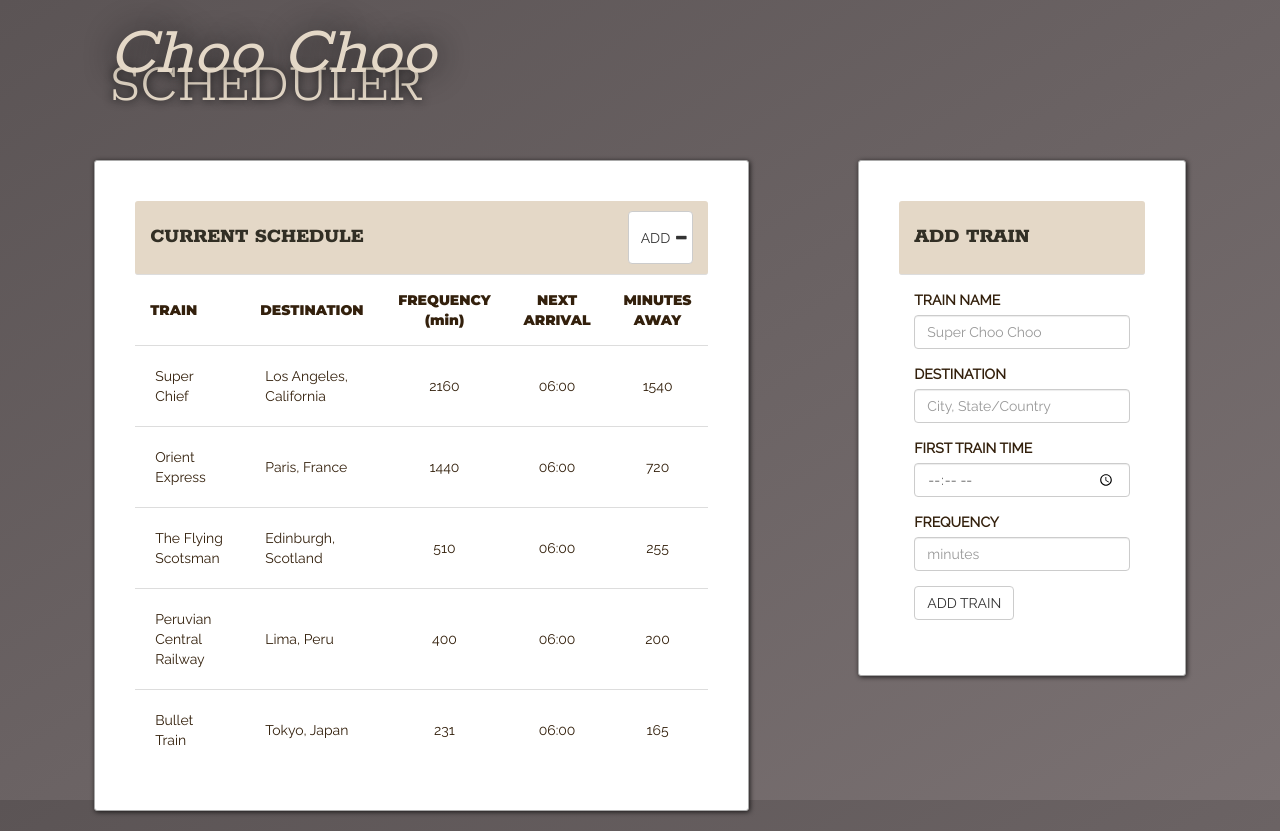
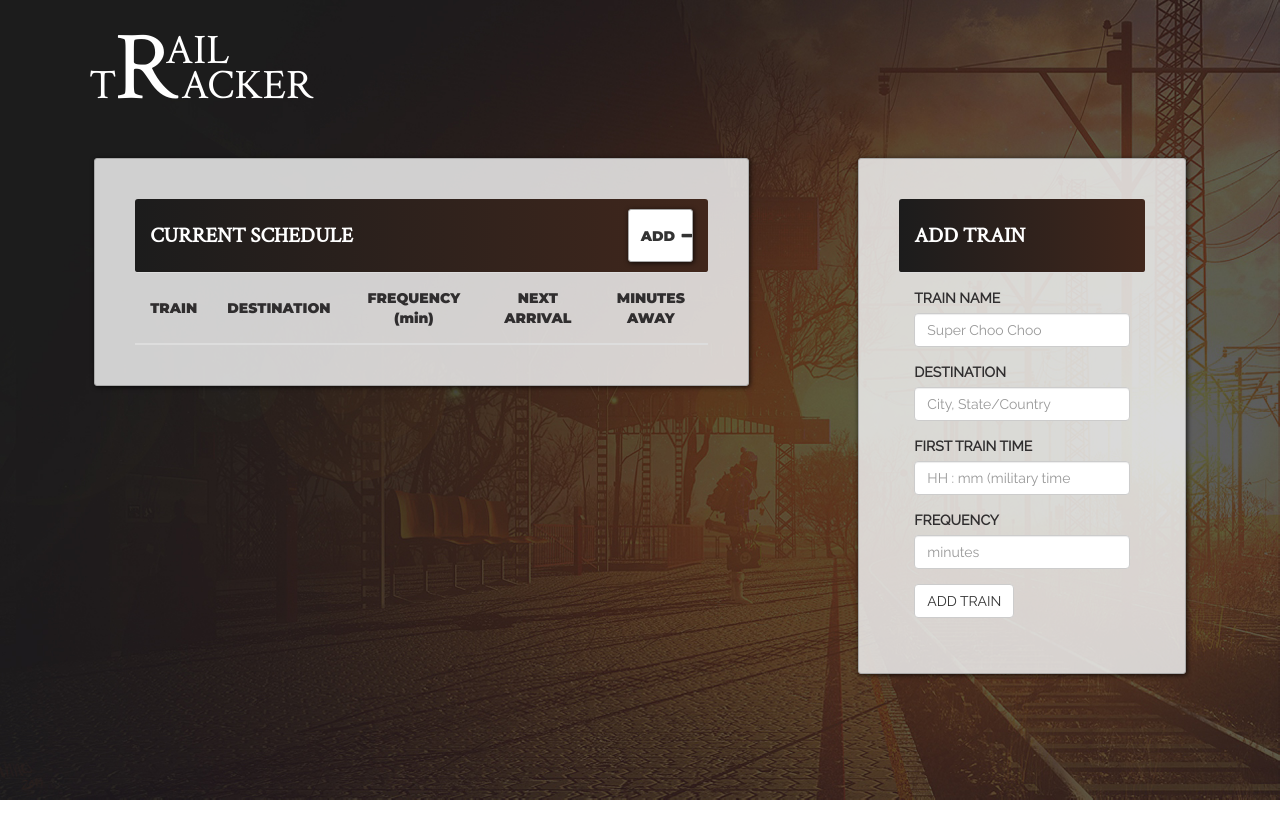
Before and after one commit to mrivera0709/week-7-assignment, a plain HTML site: page index.html in a window 1280 px wide. Both pictures are taken after a click on the button "ADD". After the commit the page ends 800 px from the top, so only its background shows below. Drawn offline with nearby package versions, Linux system fonts and the light colour scheme; no server answers.

Commit message:
due date update

```diff
--- a/assets/css/styles.css
+++ b/assets/css/styles.css
@@ -1,9 +1,11 @@
 body
 	{
 	font-family: 'Raleway', sans-serif;
-	color:#33200C;
-	background: linear-gradient(to bottom right, #5B5455, #7A7172);
+	color:#302E2F;
+	background-image:url(../../wp-1.jpg);
 	background-attachment: fixed;
+	background-size:cover;
+	background-position: right bottom;
 	}
 
 #add, #schedule, .empty
@@ -15,37 +17,41 @@ body
 #head
 	{
 	padding:20px 0;
-	padding-left:15px;
-	margin-bottom:30px;
+	padding-left:20px;
+	margin-bottom:20px;
 	}
 
 h1
 	{
 	display:inline;
-	font-size:5em;
-	color:#E4D8C7;
-	font-family: 'Rokkitt', serif;
+	font-size:3em;
+	color:white;
+	font-family: 'Crimson Text', serif;
 	line-height:100%;
-
 	}
 
-#choo
+#R
 	{
-	text-shadow: 0 0px 30px rgba(20, 20, 20, 1);
-	color:#E4D8C7;
-	z-index:0;
-	font-style:italic;
+	font-size:7em;
+	letter-spacing:-17px;
 	}
 
-#scheduler
+#ail
 	{
-	font-weight:lighter;
-	line-height:0%;
-	font-size:4em;
-	position:relative;
-	top:-5px;
-	z-index:-1;
-	text-shadow: 0 0px 10px rgba(20, 20, 20, 1);
+	position: relative;
+	top:-35px;
+	}
+
+#t
+	{
+	position: relative;
+	left:-150px;
+	}
+
+#acker
+	{
+	position: relative;
+	left:-95px;
 	}
 
 #show, #hide
@@ -53,8 +59,10 @@ h1
 	width:100%;
 	height:53px;
 	float:left;
-
-
+	font-family: 'Montserrat', sans-serif;
+	box-shadow: 1px 1px 5px rgba(0, 0, 0, 0.75);
+	border-radius:3px;
+	border:1px solid DarkGray;
 	}
 
 .scheduleHeader
@@ -64,14 +72,12 @@ h1
 
 h3
 	{
-	font-family: 'Rokkitt', serif;
+	font-family: 'Crimson Text', serif;
 	font-weight:bolder;
 	font-size:1.5em !important;
-	color:#322F25 !important;
+	color:white !important;
 	padding:15px 0;
-
 	vertical-align:middle !important;
-
 	}
 
 th
@@ -94,7 +100,6 @@ td
 	{
 	height:50px;
 	vertical-align:middle;
-
 	}
 
 .center
@@ -104,10 +109,8 @@ td
 
 .panel-heading
 	{
-	background-color: #E4D8C7 !important;
+	background: linear-gradient(to right, #1c1c1c, #41271c) !important;
 	border-radius:3px;
-
-
 	}
 
 .panel
@@ -116,5 +119,6 @@ td
 	padding:40px;
 	box-shadow: 1px 1px 5px rgba(0, 0, 0, 0.75);
 	border-radius:3px;
+	background-color:rgba(240, 240, 240, 0.85);
 	border:1px solid DarkGray;
 	}
--- a/assets/javascript/app.js
+++ b/assets/javascript/app.js
@@ -1,5 +1,6 @@
-
-	// Initialize Firebase
+//==============================================================
+//// FIREBASE //////////////////////////////////////////////
+//==============================================================
   var config =
   	{
     apiKey: "AIzaSyAO49cVwfh3VgN-HuK51JPqemid10xtous",
@@ -14,27 +15,24 @@
 
 	// 1. Link to Firebase
 	var trainData = firebase.database();
+	console.log("Firebase Data : ")
+	console.log(trainData)
+	console.log("============================================")
 
-	console.log(trainData);
+//==============================================================
+//// ADDING TRAIN //////////////////////////////////////////////
+//==============================================================
+	$("#addTrain").on("click", function(event)
+		{
+		event.preventDefault();
 
-	// 2. Button for adding Trains
-	$("#addTrain").on("click", function()
-		{
-
-		// Grabs user input and assign to variables
+		// Collect user entered data and assigns as a variable
 		var trainName = $("#addName").val().trim();
 		var trainDestination = $("#addDestination").val().trim();
 		var trainTime = $("#addTime").val().trim();
 		var trainFrequency = $("#addFrequency").val().trim();
 
-		// Test for variables entered
-		console.log("Train Name: " + trainName);
-		console.log("Train Destination: " + trainDestination);
-		console.log("Train Time: " + trainTime);
-		console.log("Train Frequency: " + trainFrequency);
-
-		// Creates local "temporary" object for holding train data
-		// Will push this to firebase
+		// Creates new object to hold the data to push to firebase
 		var newTrain =
 			{
 			name: trainName,
@@ -43,11 +41,12 @@
 			frequency: trainFrequency,
 			}
 
-		console.log(newTrain);
+		// Push train object to firebase
+		trainData.ref().push(newTrain);
 
-		// pushing trainInfo to Firebase
-		$(trainData).push(newTrain);
-		console.log(trainData);
+			console.log("NEW TRAIN")
+			console.log("Train Name: " + newTrain.name + "    ||||    Train Destination: " + newTrain.destination + "    ||||    Train Time: " + newTrain.time + "    ||||    Train Frequency: " + newTrain.frequency);
+			console.log("============================================")
 
 		// clear text-boxes
 		$("#addName").val("");
@@ -55,38 +54,47 @@
 		$("#addTime").val("");
 		$("#addFrequency").val("");
 
-		// Prevents page from refreshing
-		return false;
 		});
 
-	trainData.ref().on("value", function(childSnapshot, prevChildKey)
+//==============================================================
+//// TABLE DATA ////////////////////////////////////////////////
+//==============================================================
+
+	trainData.ref().on("child_added", function(childSnapshot, prevChildKey)
 		{
 
-		console.log(childSnapshot.val());
+		// Assign firebase variables to snapshots.
+		var trainName = childSnapshot.val().name;
+		var trainDestination = childSnapshot.val().destination;
+		var trainTime = childSnapshot.val().time;
+		var trainFrequency = childSnapshot.val().frequency;
 
-		// assign firebase variables to snapshots.
-		var firebaseName = childSnapshot.val().name;
-		var firebaseDestination = childSnapshot.val().destination;
-		var firebaseTime = childSnapshot.val().time;
-		var firebaseFrequency = childSnapshot.val().frequency;
+		var startTime = moment(trainTime, "hh:mm").subtract(1, "years");
+		var currentTime = moment().format("hh:mm");
 
-		var diffTime = moment().diff(moment.unix(firebaseTime), "minutes");
-		var timeRemainder = moment().diff(moment.unix(firebaseTime), "minutes") % firebaseFrequency ;
-		var minutes = firebaseFrequency - timeRemainder;
+			console.log(trainName)
+			console.log("    Train Time : " + trainTime + "         ||||   Train Frequency : " + trainFrequency + "   ||||   Start Time : " + trainTime + "  ||||   Current Time : " +  currentTime);
 
-		var nextTrainArrival = moment().add(minutes, "m").format("hh:mm A");
+		// Calculate next arrival and minutes away.
+		var timeDifference = moment().diff(moment(startTime), "minutes");
+		var timeRemainder = timeDifference % trainFrequency ;
+		var minutesAway = trainFrequency - timeRemainder;
+		var nextTrain = moment().add(minutesAway, "minutes").format("hh:mm a");
 
-		// Test for correct times and info
-		console.log(minutes);
-		console.log(nextTrainArrival);
-		console.log(moment().format("hh:mm A"));
-		console.log(nextTrainArrival);
-		console.log(moment().format("X"));
+			console.log("    Time Difference : " + timeDifference + "   ||||   Time Remainder : " + timeRemainder + "    ||||   Minutes Away : " + minutesAway + "   ||||   Next Train Arrival : " + nextTrain)
+
+		//var minutes = moment(nextTrain, "minutes").fromNow();
+
+			console.log("============================================")
 
 		// Append train info to table on page
-		$("#trainTable > tbody").append("<tr><td>" + firebaseName + "</td><td>" + firebaseDestination + "</td><td>" + firebaseFrequency + " mins" + "</td><td>" + nextTrainArrival + "</td><td>" + minutes + "</td></tr>");
+		$("#trainTable > tbody").append("<tr><td>" + trainName + "</td><td>" + trainDestination + "</td><td class=center>" + trainFrequency + " mins" + "</td><td class=center>" + nextTrain + "</td><td class=center>" + minutesAway + "</td></tr>");
 
 		});
+
+//==============================================================
+//// CSS ///////////////////////////////////////////////////////
+//==============================================================
 
 $("#hide").hide();
 $("#add").hide();
--- a/index.html
+++ b/index.html
@@ -25,7 +25,11 @@
 
 <!-- === GOOGLE FONTS ========================================================== -->
 
-		<link href="https://fonts.googleapis.com/css?family=Rokkitt:300,400,800|Montserrat:900|Raleway|Teko:600" rel="stylesheet">
+		<link href="https://fonts.googleapis.com/css?family=Crimson+Text|Rokkitt:300,400,800|Montserrat:900|Raleway|Teko:600" rel="stylesheet">
+
+<!-- === Moment.js Reference =================================================== -->
+    <!-- <script src="http://momentjs.com/downloads/moment.js"></script>   -->
+    <script src="https://cdn.jsdelivr.net/momentjs/2.12.0/moment.min.js"></script>
 
 	</head>
 <!-- =========================================================================== -->
@@ -38,9 +42,10 @@
 		<div class="row heading" >
 			<div class="col-md-1 empty"> </div>	<!-- empty -->
 			<div class="col-md-10" id=head>
-				<h1 id=choo> Choo Choo </h1>
-					<br>
-				<h1 id=scheduler> SCHEDULER </h1>
+				<h1 id=R> R </h1>
+				<h1 id=ail> AIL </h1>
+				<h1 id=t> T </h1>
+				<h1 id=acker> ACKER </h1>
 			</div>	<!-- empty -->
 			<div class="col-md-1 empty"> </div>	<!-- empty -->
 		</div>
@@ -54,6 +59,7 @@
 		  <!-- Default panel contents -->
 		  		<div class="panel-heading">
 						<div class=row>
+
 							<div class=col-sm-10>
 								<h3 class="panel-title scheduleHeader"> CURRENT SCHEDULE </h3>
 							</div>
@@ -72,6 +78,8 @@
 		  		</div>
 		  		<!-- Table -->
 		  		<table class="table" id=trainTable>
+
+	    		  <thead>
 		    		  <tr>
 						    <th> TRAIN </th>
 						    <th> DESTINATION </th>
@@ -79,43 +87,10 @@
 						    <th class=center> NEXT ARRIVAL </th>
 						    <th class=center> MINUTES AWAY </th>
 						  </tr>
-					  <tr>
-					    <td> Super Chief </td>
-					    <td> Los Angeles, California </td>
-					    <td class=center> 2160 </td>
-					    <td class=center> 06:00 </td>
-					    <td class=center> 1540 </td>
-					  </tr>
-					  <tr>
-					    <td> Orient Express </td>
-					    <td> Paris, France </td>
-					    <td class=center> 1440 </td>
-					    <td class=center> 06:00 </td>
-					    <td class=center> 720 </td>
-					  </tr>
-					  <tr>
-					    <td> The Flying Scotsman </td>
-					    <td> Edinburgh, Scotland </td>
-					    <td class=center> 510 </td>
-					    <td class=center> 06:00 </td>
-					    <td class=center> 255 </td>
-					  </tr>
-					  <tr>
-					    <td> Peruvian Central Railway </td>
-					    <td> Lima, Peru </td>
-					    <td class=center> 400 </td>
-					    <td class=center> 06:00 </td>
-					    <td class=center> 200 </td>
-					  </tr>
-					  <tr>
-					    <td> Bullet Train </td>
-					    <td> Tokyo, Japan </td>
-					    <td class=center> 231 </td>
-					    <td class=center> 06:00 </td>
-					    <td class=center> 165 </td>
-					  </tr>
+					  </thead>
+
 					  <tbody>
-
+					  	<!-- Firebase data goes here -->
 					  </tbody>
 
 		  		</table>
@@ -147,15 +122,13 @@
 
 						  <div class="form-group">
 						    <label for="inputTime"> FIRST TRAIN TIME </label>
-						    <input type="time" class="form-control" id="addTime" placeholder="HH : mm : AM/PM">
+						    <input type="text" class="form-control" id="addTime" placeholder="HH : mm (military time">
 						  </div>
 
 						  <div class="form-group">
 						    <label for="inputFrequency"> FREQUENCY </label>
 						    <input type="number" class="form-control" id="addFrequency" placeholder="minutes">
 						  </div>
-
-
 
 						</form>
 						<button type="submit" class="btn btn-default" id="addTrain" > ADD TRAIN </button>
@@ -168,19 +141,16 @@
 
 	</div> <!-- row-->
 
+
 	</container>
 
-		<script
-			src="https://www.gstatic.com/firebasejs/4.3.0/firebase.js">
+		<script src="https://www.gstatic.com/firebasejs/4.3.0/firebase.js">
 		</script>
 
-		<script
-			src="https://ajax.googleapis.com/ajax/libs/jquery/3.2.1/jquery.min.js">
+		<script src="https://ajax.googleapis.com/ajax/libs/jquery/3.2.1/jquery.min.js">
 		</script>
 
-		<script
-			type="text/javascript"
-			src="assets/javascript/app.js">
+		<script type="text/javascript" src="assets/javascript/app.js">
 		</script>
 
 	</body>
```
Also changed, not shown: wp-1.jpg (added). Lines whose indentation alone changed are shown as unchanged.
